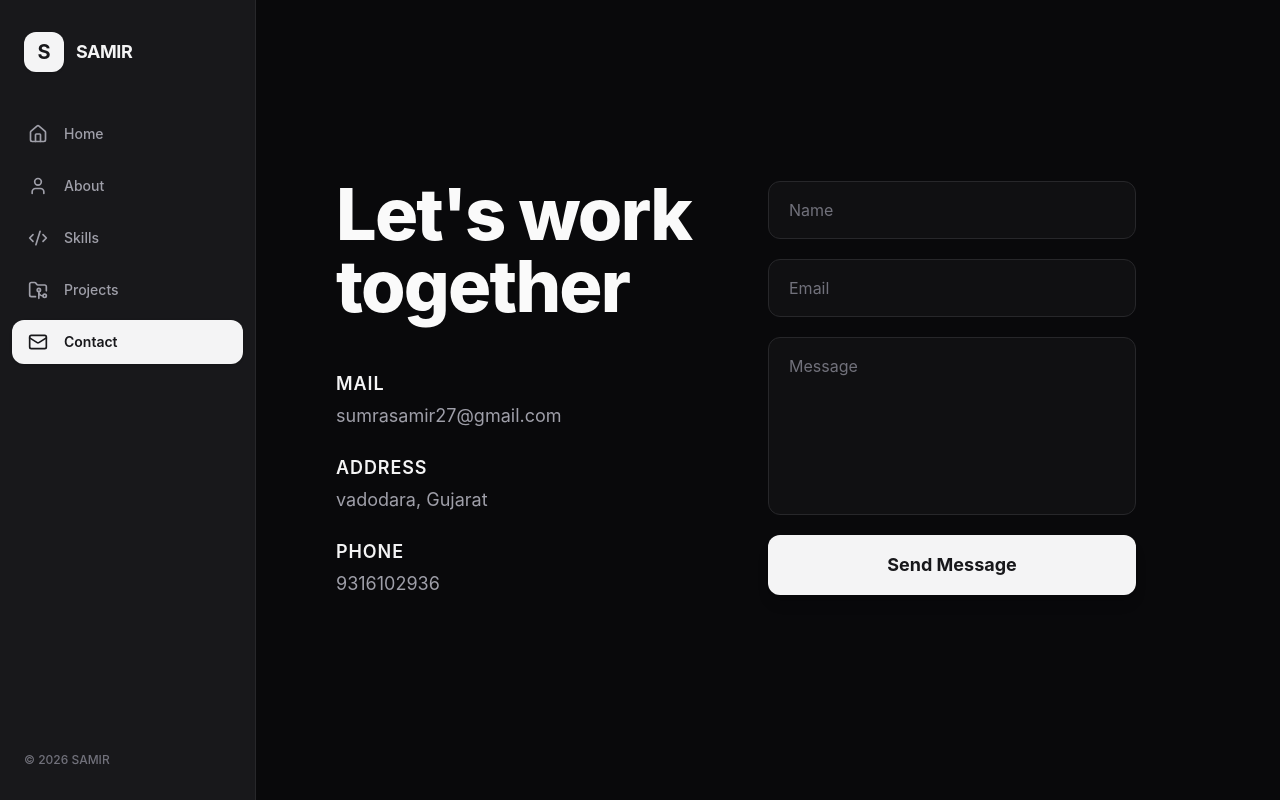
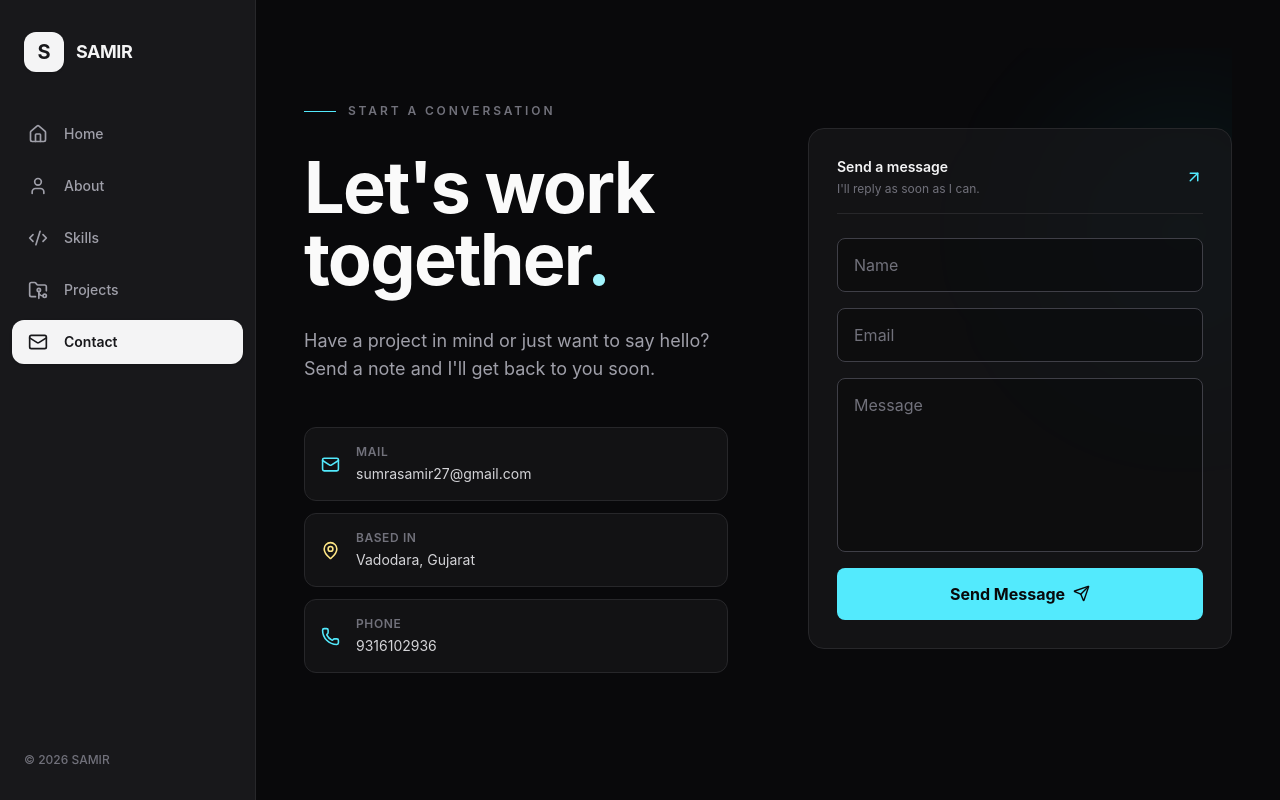
Before and after one commit to samir-27/portfolio-v3, a React (Vite) app: page /contacts in a window 1280 px wide. Built offline with nearby package versions, Linux system fonts and the light colour scheme.

Commit message:
redesign portfolio

```diff
--- a/src/pages/Contacts.jsx
+++ b/src/pages/Contacts.jsx
@@ -1,7 +1,8 @@
-import React, { useRef } from 'react';
+import { useRef } from 'react';
 import { motion } from 'framer-motion';
 import emailjs from '@emailjs/browser';
 import { toast, ToastContainer } from 'react-toastify';
+import { ArrowUpRight, Mail, MapPin, Phone, Send } from 'lucide-react';
 import 'react-toastify/dist/ReactToastify.css';
 
 const Contacts = () => {
@@ -12,7 +13,7 @@ const Contacts = () => {
         animate: {
             x: 0,
             opacity: 1,
-            transition: { duration: 0.5, staggerChildren: 0.2 },
+            transition: { duration: 0.2 },
         },
     };
 
@@ -39,74 +40,54 @@ const Contacts = () => {
         <motion.div
             variants={variants}
             initial="initial"
-            whileInView="animate"
-            // Replaced text-white with standard layout padding/sizing
-            className="min-h-[85vh] w-full flex flex-col lg:flex-row items-center justify-center gap-16 py-12 px-4 lg:px-8"
+            animate="animate"
+            className="relative flex min-h-[85vh] w-full items-center justify-center overflow-hidden py-8"
         >
-            <div className="w-full max-w-6xl flex flex-col lg:flex-row gap-16 items-center">
+            <div className="pointer-events-none absolute -right-24 top-10 h-72 w-72 rounded-full bg-cyan-400/5 blur-3xl" />
+            <div className="relative flex w-full max-w-6xl flex-col items-center gap-12 lg:flex-row lg:gap-20">
 
                 {/* Contact Info (Left Side) */}
-                <motion.div variants={variants} className="w-full lg:w-1/2 flex flex-col gap-8">
-                    <motion.h1 variants={variants} className="text-5xl lg:text-7xl font-extrabold text-zinc-50 tracking-tight">
-                        Let's work <br className="hidden lg:block"/> together
+                <motion.div variants={variants} className="flex w-full flex-col gap-8 lg:w-1/2">
+                    <motion.div variants={variants} className="flex items-center gap-3 text-xs font-semibold uppercase tracking-[0.24em] text-zinc-500">
+                        <span className="h-px w-8 bg-cyan-300" />
+                        Start a conversation
+                    </motion.div>
+                    <motion.h1 variants={variants} className="text-5xl font-bold tracking-tight text-zinc-50 sm:text-6xl lg:text-7xl">
+                        Let's work <br className="hidden lg:block"/> together<span className="text-cyan-200">.</span>
                     </motion.h1>
+                    <motion.p variants={variants} className="max-w-lg text-base leading-7 text-zinc-400 sm:text-lg">
+                        Have a project in mind or just want to say hello? Send a note and I&apos;ll get back to you soon.
+                    </motion.p>
 
-                    <motion.div variants={variants} className="space-y-6 mt-4">
-                        <motion.div variants={variants} className="flex flex-col gap-1">
-                            {/* Updated from purple to zinc-100 */}
-                            <h2 className="font-semibold text-zinc-100 text-lg uppercase tracking-wider">Mail</h2>
-                            {/* Updated from white/80 to zinc-400 */}
-                            <p className="text-zinc-400 text-lg">sumrasamir27@gmail.com</p>
+                    <motion.div variants={variants} className="mt-3 grid gap-3">
+                        <motion.div variants={variants} className="flex items-center gap-4 rounded-xl border border-zinc-800 bg-zinc-900/60 p-4">
+                            <Mail size={19} className="text-cyan-300" />
+                            <div><h2 className="text-xs font-semibold uppercase tracking-wider text-zinc-500">Mail</h2><p className="mt-1 text-sm text-zinc-300">sumrasamir27@gmail.com</p></div>
                         </motion.div>
 
-                        <motion.div variants={variants} className="flex flex-col gap-1">
-                            <h2 className="font-semibold text-zinc-100 text-lg uppercase tracking-wider">Address</h2>
-                            <p className="text-zinc-400 text-lg">vadodara, Gujarat</p>
+                        <motion.div variants={variants} className="flex items-center gap-4 rounded-xl border border-zinc-800 bg-zinc-900/60 p-4">
+                            <MapPin size={19} className="text-amber-200" />
+                            <div><h2 className="text-xs font-semibold uppercase tracking-wider text-zinc-500">Based in</h2><p className="mt-1 text-sm text-zinc-300">Vadodara, Gujarat</p></div>
                         </motion.div>
 
-                        <motion.div variants={variants} className="flex flex-col gap-1">
-                            <h2 className="font-semibold text-zinc-100 text-lg uppercase tracking-wider">Phone</h2>
-                            <p className="text-zinc-400 text-lg">9316102936</p>
+                        <motion.div variants={variants} className="flex items-center gap-4 rounded-xl border border-zinc-800 bg-zinc-900/60 p-4">
+                            <Phone size={19} className="text-cyan-300" />
+                            <div><h2 className="text-xs font-semibold uppercase tracking-wider text-zinc-500">Phone</h2><p className="mt-1 text-sm text-zinc-300">9316102936</p></div>
                         </motion.div>
                     </motion.div>
                 </motion.div>
 
                 {/* Contact Form (Right Side) */}
-                <div className="w-full lg:w-1/2 relative z-0 flex justify-center">
-
-                    {/* SVG Animation Background */}
-                    <motion.div
-                        initial={{ opacity: 1 }}
-                        whileInView={{ opacity: 0 }}
-                        transition={{ delay: 3, duration: 1 }}
-                        viewport={{ once: true }}
-                        className="absolute top-1/2 left-1/2 transform -translate-x-1/2 -translate-y-1/2 pointer-events-none"
-                    >
-                        <svg width="350px" height="350px" viewBox="0 0 24 24" fill="none">
-                            <motion.path
-                                initial={{ pathLength: 0 }}
-                                whileInView={{ pathLength: 1 }}
-                                transition={{ duration: 4, ease: 'easeInOut' }}
-                                viewport={{ once: true }}
-                                d="M16 12C16 14.2091 14.2091 16 12 16C9.79086 16 8 14.2091 8 12C8 9.79086 9.79086 8 12 8C14.2091 8 16 9.79086 16 12ZM16 12V13.5C16 14.8807 17.1193 16 18.5 16V16C19.8807 16 21 14.8807 21 13.5V12C21 7.02944 16.9706 3 12 3C7.02944 3 3 7.02944 3 12C3 16.9706 7.02944 21 12 21H16"
-                                // Changed from stroke-purple-500 to a clean zinc-500
-                                className="stroke-zinc-500 stroke-1"
-                                fill="none"
-                                strokeLinecap="round"
-                                strokeLinejoin="round"
-                            />
-                        </svg>
-                    </motion.div>
-
-                    <div className="z-50 w-full max-w-md">
-                        <motion.form
+                <div className="relative z-0 flex w-full justify-center lg:w-1/2">
+                    <div className="z-10 w-full max-w-md rounded-2xl border border-zinc-800 bg-zinc-900/70 p-5 sm:p-7">
+                        <div className="mb-6 flex items-center justify-between border-b border-zinc-800 pb-4">
+                            <div><p className="text-sm font-semibold text-zinc-100">Send a message</p><p className="mt-1 text-xs text-zinc-500">I&apos;ll reply as soon as I can.</p></div>
+                            <ArrowUpRight size={18} className="text-cyan-300" />
+                        </div>
+                        <form
                             ref={formRef}
                             onSubmit={sendEmail}
-                            initial={{ opacity: 0 }}
-                            whileInView={{ opacity: 1 }}
-                            viewport={{ once: true }}
-                            transition={{ delay: 4, duration: 1 }}
-                            className="w-full flex flex-col gap-5"
+                            className="flex w-full flex-col gap-4"
                         >
                             {/* Updated Input Styling */}
                             <input
@@ -114,31 +95,30 @@ const Contacts = () => {
                                 placeholder="Name"
                                 name="name"
                                 required
-                                className="w-full px-5 py-4 bg-zinc-900/50 border border-zinc-800 rounded-xl placeholder-zinc-500 text-zinc-100 focus:outline-none focus:border-zinc-600 focus:bg-zinc-900 transition-colors"
+                                className="w-full rounded-lg border border-zinc-700 bg-zinc-950/60 px-4 py-3.5 text-zinc-100 placeholder-zinc-500 transition-colors focus:border-cyan-300/60 focus:bg-zinc-950 focus:outline-none"
                             />
                             <input
                                 type="email"
                                 placeholder="Email"
                                 name="email"
                                 required
-                                className="w-full px-5 py-4 bg-zinc-900/50 border border-zinc-800 rounded-xl placeholder-zinc-500 text-zinc-100 focus:outline-none focus:border-zinc-600 focus:bg-zinc-900 transition-colors"
+                                className="w-full rounded-lg border border-zinc-700 bg-zinc-950/60 px-4 py-3.5 text-zinc-100 placeholder-zinc-500 transition-colors focus:border-cyan-300/60 focus:bg-zinc-950 focus:outline-none"
                             />
                             <textarea
                                 rows={6}
                                 placeholder="Message"
                                 name="message"
                                 required
-                                className="w-full px-5 py-4 bg-zinc-900/50 border border-zinc-800 rounded-xl placeholder-zinc-500 text-zinc-100 resize-none focus:outline-none focus:border-zinc-600 focus:bg-zinc-900 transition-colors"
+                                className="w-full resize-none rounded-lg border border-zinc-700 bg-zinc-950/60 px-4 py-3.5 text-zinc-100 placeholder-zinc-500 transition-colors focus:border-cyan-300/60 focus:bg-zinc-950 focus:outline-none"
                             ></textarea>
 
-                            {/* Updated Button Styling */}
                             <button
                                 type="submit"
-                                className="w-full bg-zinc-100 text-zinc-900 py-4 rounded-xl font-bold text-lg hover:bg-white hover:scale-[1.02] transition-all duration-300 shadow-lg"
+                                className="flex w-full cursor-pointer items-center justify-center gap-2 rounded-lg bg-cyan-300 py-3.5 text-base font-bold text-zinc-950 transition-colors duration-300 hover:bg-cyan-200"
                             >
-                                Send Message
+                                Send Message <Send size={17} />
                             </button>
-                        </motion.form>
+                        </form>
                     </div>
                 </div>
             </div>
```
Also changed, not shown: src/pages/About.jsx (+27 -15 lines), src/pages/Home.jsx (+24 -23 lines).
